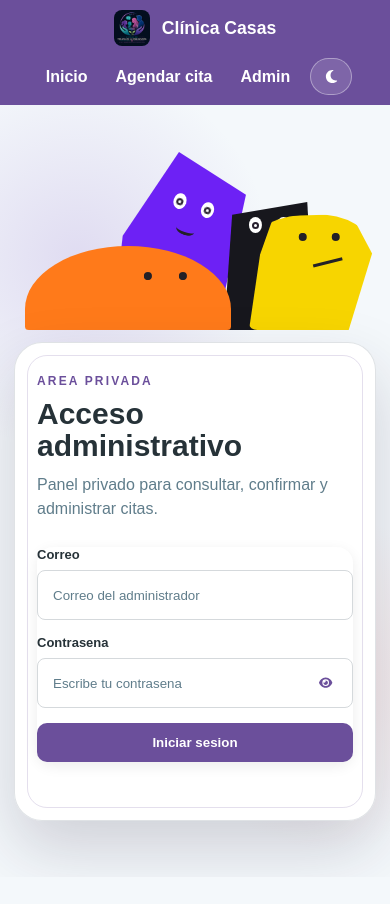
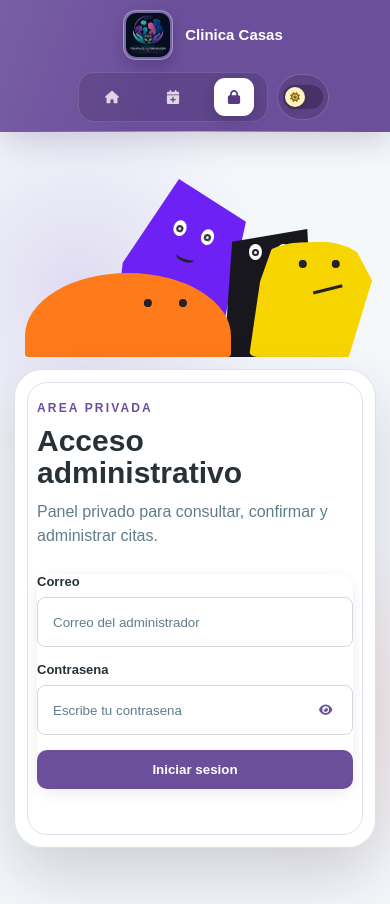
Before and after one commit to Markinhoo/terapia-comunicacion, a React (Vite) app: page /login in a window 390 px wide. Before the commit the page ends 877 px from the top, so only its background shows below. Built offline with nearby package versions, Linux system fonts and the light colour scheme; no server answers.

Commit message:
Cambio al navbar

```diff
--- a/src/App.jsx
+++ b/src/App.jsx
@@ -1,5 +1,6 @@
 import { useEffect, useState } from 'react';
-import { Routes, Route, Link, useLocation } from 'react-router-dom';
+import { Routes, Route, NavLink, useLocation } from 'react-router-dom';
+import { FaCalendarPlus, FaHouse, FaLock } from 'react-icons/fa6';
 import Inicio from './pages/Inicio';
 import AgendarCita from './pages/AgendarCita';
 import LoginAdmin from './pages/LoginAdmin';
@@ -33,16 +34,37 @@ function App() {
   return (
     <>
       <nav className="navbar">
-        <div className="brand">
-          <img src="/logo.png" alt="Clínica Casas" className="brand-logo" />
-          <h2>Clínica Casas</h2>
-        </div>
+        <NavLink to="/" className="brand" aria-label="Ir al inicio">
+          <img src="/logo.png" alt="Clinica Casas" className="brand-logo" />
+          <span className="brand-copy">
+            <strong>Clinica Casas</strong>
+            <small>Comunicacion humana</small>
+          </span>
+        </NavLink>
 
         <div className="navbar-actions">
-          <div className="navbar-links">
-            <Link to="/">Inicio</Link>
-            <Link to="/agendar">Agendar cita</Link>
-            <Link to="/login">Admin</Link>
+          <div className="navbar-links" aria-label="Navegacion principal">
+            <NavLink to="/" end>
+              <FaHouse aria-hidden="true" />
+              <span>Inicio</span>
+            </NavLink>
+
+            <NavLink to="/agendar">
+              <FaCalendarPlus aria-hidden="true" />
+              <span>Agendar cita</span>
+            </NavLink>
+
+            <NavLink
+              to="/login"
+              className={({ isActive }) => (
+                isActive || location.pathname.startsWith('/admin')
+                  ? 'active'
+                  : undefined
+              )}
+            >
+              <FaLock aria-hidden="true" />
+              <span>Admin</span>
+            </NavLink>
           </div>
 
           <ThemeToggle
@@ -68,7 +90,8 @@ function App() {
         />
       </Routes>
 
-       {!location.pathname.startsWith('/admin') &&  location.pathname !== '/login' &&
+      {!location.pathname.startsWith('/admin') &&
+        location.pathname !== '/login' &&
         <WhatsAppFloat />
       }
     </>
--- a/src/components/ThemeToggle.jsx
+++ b/src/components/ThemeToggle.jsx
@@ -11,11 +11,13 @@ function ThemeToggle({ theme, onToggle }) {
       aria-label={darkMode ? 'Activar tema claro' : 'Activar tema oscuro'}
       title={darkMode ? 'Activar tema claro' : 'Activar tema oscuro'}
     >
-      <span className="theme-toggle-icon" aria-hidden="true">
-        {darkMode ? <FaSun /> : <FaMoon />}
+      <span className="theme-toggle-track" aria-hidden="true">
+        <span className="theme-toggle-thumb">
+          {darkMode ? <FaMoon /> : <FaSun />}
+        </span>
       </span>
       <span className="theme-toggle-text">
-        {darkMode ? 'Claro' : 'Oscuro'}
+        {darkMode ? 'Oscuro' : 'Claro'}
       </span>
     </button>
   );
--- a/src/styles/navbar.css
+++ b/src/styles/navbar.css
@@ -1,102 +1,173 @@
-/* ======================================
-   NAVBAR PRINCIPAL
-====================================== */
-
 .navbar {
+  position: relative;
+  z-index: 1000;
+  display: flex;
+  width: 100%;
   height: 72px;
-
-  background: #6b4f9b;
-
+  padding: 0 clamp(20px, 4vw, 56px);
+  align-items: center;
+  justify-content: space-between;
+  box-sizing: border-box;
   color: white;
-
-  padding: 0 40px;
-
-  display: flex;
-
-  justify-content: space-between;
-
-  align-items: center;
-
-  box-sizing: border-box;
-
-  box-shadow: 0 2px 8px rgba(0,0,0,.1);
+  background:
+    linear-gradient(110deg, rgba(255, 255, 255, 0.08), transparent 42%),
+    #6b4f9b;
+  box-shadow: 0 8px 30px rgba(67, 43, 100, 0.22);
 }
 
-/* ======================================
-   LOGO + NOMBRE
-====================================== */
+.navbar::after {
+  position: absolute;
+  right: 5%;
+  bottom: 0;
+  left: 5%;
+  height: 1px;
+  background: linear-gradient(90deg, transparent, rgba(255, 255, 255, 0.45), transparent);
+  content: '';
+}
 
 .brand {
   display: flex;
-
+  min-width: max-content;
   align-items: center;
-
   gap: 12px;
+  color: white;
+  text-decoration: none;
 }
 
 .brand-logo {
-  width: 42px;
-
-  height: 42px;
-
+  width: 44px;
+  height: 44px;
+  padding: 2px;
   object-fit: contain;
-
-  border-radius: 8px;
+  border: 1px solid rgba(255, 255, 255, 0.3);
+  border-radius: 13px;
+  background: rgba(255, 255, 255, 0.12);
+  box-shadow: 0 6px 14px rgba(29, 17, 43, 0.2);
 }
 
-.brand h2 {
-  margin: 0;
-
-  font-size: 1.4rem;
-
-  font-weight: 700;
-
-  color: white;
+.brand-copy {
+  display: grid;
+  gap: 1px;
 }
 
-/* ======================================
-   MENÚ
-====================================== */
+.brand-copy strong {
+  color: white;
+  font-size: 17px;
+  line-height: 1.15;
+}
+
+.brand-copy small {
+  color: rgba(255, 255, 255, 0.7);
+  font-size: 10px;
+  font-weight: 700;
+  letter-spacing: 0.11em;
+  text-transform: uppercase;
+}
+
+.navbar-actions,
+.navbar-links {
+  display: flex;
+  align-items: center;
+}
+
+.navbar-actions {
+  gap: 16px;
+}
 
 .navbar-links {
-  display: flex;
-
-  align-items: center;
-
-  gap: 20px;
+  gap: 5px;
+  padding: 5px;
+  border: 1px solid rgba(255, 255, 255, 0.13);
+  border-radius: 16px;
+  background: rgba(38, 23, 58, 0.16);
 }
 
-.navbar a {
-  color: white;
-
+.navbar-links a {
+  position: relative;
+  display: inline-flex;
+  min-height: 38px;
+  padding: 0 14px;
+  align-items: center;
+  gap: 8px;
+  border-radius: 11px;
+  color: rgba(255, 255, 255, 0.78);
+  font-size: 13px;
+  font-weight: 700;
   text-decoration: none;
-
-  font-weight: 600;
-
-  transition: .2s;
+  transition:
+    background 180ms ease,
+    color 180ms ease,
+    transform 180ms ease,
+    box-shadow 180ms ease;
 }
 
-.navbar a:hover {
-  opacity: .8;
+.navbar-links a svg {
+  font-size: 14px;
 }
 
-/* ======================================
-   RESPONSIVE
-====================================== */
+.navbar-links a:hover,
+.navbar-links a:focus-visible {
+  color: white;
+  background: rgba(255, 255, 255, 0.12);
+  transform: translateY(-1px);
+}
 
-@media (max-width: 768px) {
+.navbar-links a.active {
+  color: #563c7e;
+  background: white;
+  box-shadow: 0 5px 14px rgba(34, 20, 50, 0.2);
+}
 
+@media (max-width: 820px) {
   .navbar {
-    padding: 0 20px;
+    height: auto;
+    min-height: 72px;
+    padding-top: 9px;
+    padding-bottom: 9px;
+    gap: 12px;
   }
 
-  .brand h2 {
-    font-size: 1.1rem;
+  .brand-copy small {
+    display: none;
   }
 
-  .brand-logo {
-    width: 36px;
-    height: 36px;
+  .brand-copy strong {
+    font-size: 15px;
   }
 
+  .navbar-actions {
+    gap: 9px;
+  }
+
+  .navbar-links a {
+    width: 40px;
+    padding: 0;
+    justify-content: center;
+  }
+
+  .navbar-links a span {
+    position: absolute;
+    width: 1px;
+    height: 1px;
+    overflow: hidden;
+    clip: rect(0 0 0 0);
+    white-space: nowrap;
+  }
 }
+
+@media (max-width: 520px) {
+  .navbar {
+    flex-wrap: wrap;
+    justify-content: center;
+  }
+
+  .brand {
+    width: 100%;
+    justify-content: center;
+  }
+
+  .navbar-actions {
+    width: 100%;
+    justify-content: center;
+  }
+}
--- a/src/styles/theme.css
+++ b/src/styles/theme.css
@@ -300,3 +300,106 @@ th {
     transition: none;
   }
 }
+
+/* Enhanced global header */
+.navbar {
+  background:
+    linear-gradient(110deg, rgba(255, 255, 255, 0.09), transparent 42%),
+    var(--primary);
+}
+
+.navbar-actions {
+  gap: 16px;
+}
+
+.navbar-links {
+  gap: 5px;
+}
+
+.theme-toggle {
+  min-width: 112px;
+  min-height: 46px;
+  padding: 5px 10px 5px 6px;
+  gap: 9px;
+  border-color: rgba(255, 255, 255, 0.18);
+  background: rgba(35, 21, 52, 0.2);
+}
+
+.theme-toggle-track {
+  position: relative;
+  display: flex;
+  width: 40px;
+  height: 24px;
+  padding: 2px;
+  align-items: center;
+  box-sizing: border-box;
+  border-radius: 999px;
+  background: rgba(23, 14, 34, 0.32);
+}
+
+.theme-toggle-thumb {
+  display: grid;
+  width: 20px;
+  height: 20px;
+  place-items: center;
+  border-radius: 50%;
+  background: #fff4bd;
+  color: #8c6812;
+  font-size: 10px;
+  box-shadow: 0 2px 6px rgba(27, 15, 39, 0.28);
+  transform: translateX(0);
+  transition:
+    transform 220ms cubic-bezier(0.2, 0.8, 0.2, 1),
+    background 220ms ease,
+    color 220ms ease;
+}
+
+:root[data-theme='dark'] .theme-toggle-thumb {
+  background: #322746;
+  color: #d5c2f2;
+  transform: translateX(16px);
+}
+
+.theme-toggle-text {
+  min-width: 43px;
+  color: white;
+  font-size: 12px;
+  text-align: left;
+}
+
+:root[data-theme='dark'] .navbar {
+  background:
+    linear-gradient(110deg, rgba(255, 255, 255, 0.07), transparent 42%),
+    #3f2d5c;
+}
+
+:root[data-theme='dark'] .navbar-links {
+  background: rgba(11, 7, 17, 0.24);
+}
+
+:root[data-theme='dark'] .navbar-links a.active {
+  color: #4f3978;
+  background: #f4eefb;
+}
+
+@media (max-width: 820px) {
+  .navbar-actions {
+    gap: 9px;
+  }
+
+  .theme-toggle {
+    min-width: 46px;
+    padding: 5px;
+  }
+
+  .theme-toggle-text {
+    display: none;
+  }
+}
+
+@media (max-width: 600px) {
+  .navbar-actions {
+    width: 100%;
+    justify-content: center;
+  }
+}
```
